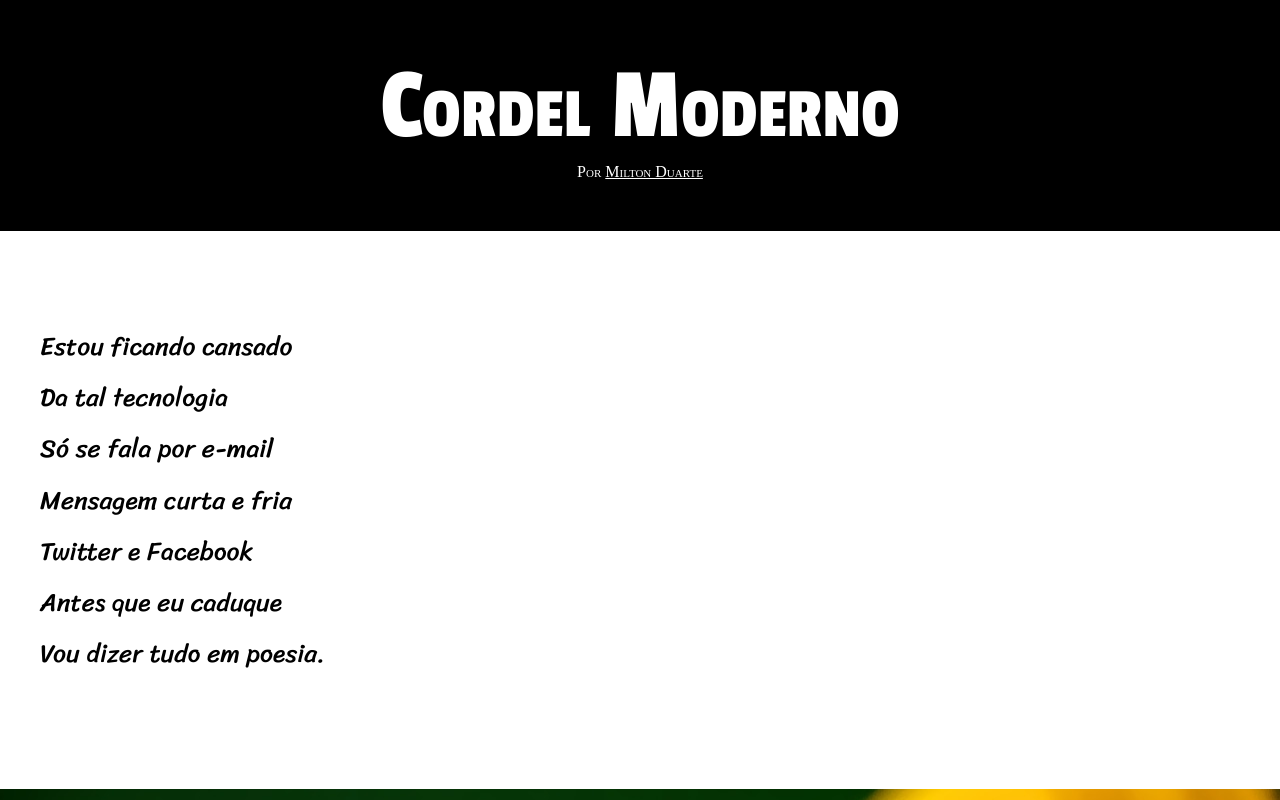
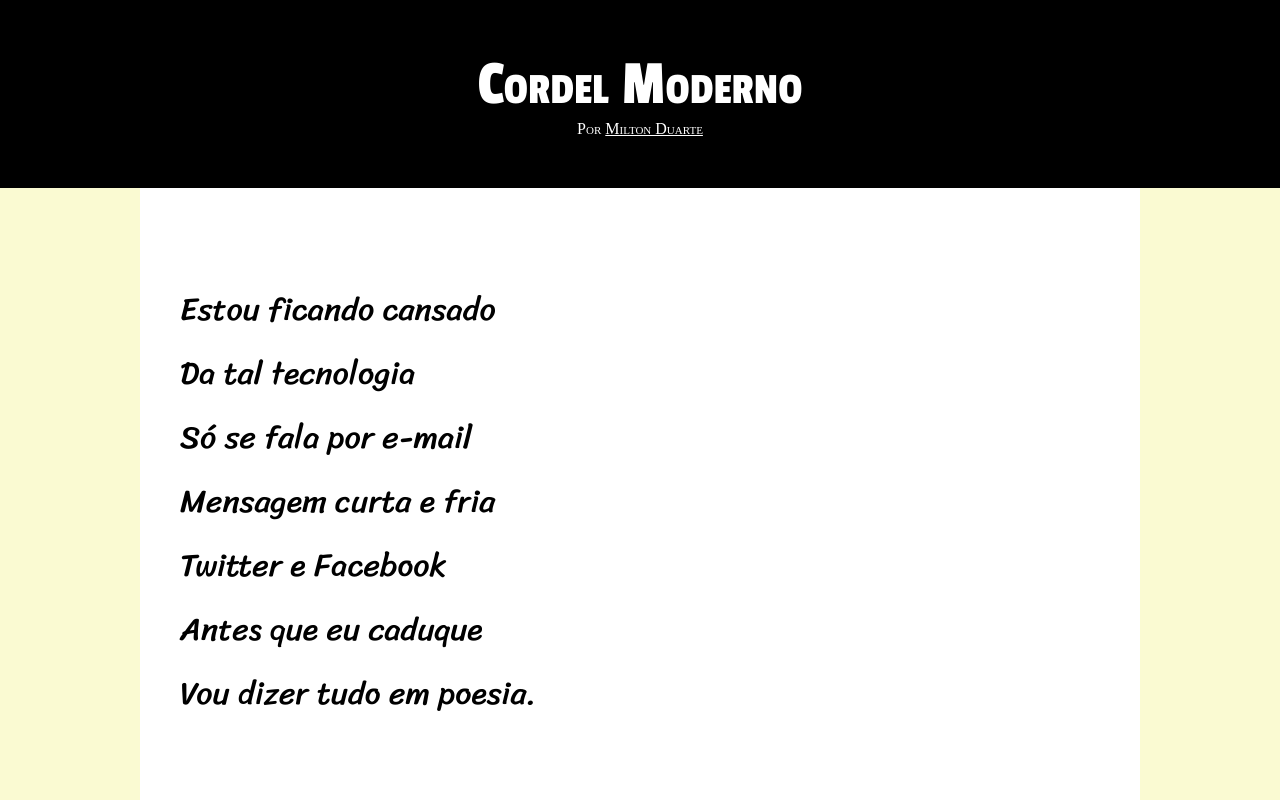
Before and after one commit to MicaellOliveira/Html-Css, a plain HTML site: page Cap 3/Cordel/index.html in a window 1280 px wide. Shown: the top 800 px of the page. Drawn offline with Linux system fonts and the light colour scheme.

Commit message:
upadated

```diff
--- a/Cap 3/Cordel/estilo/style.css
+++ b/Cap 3/Cordel/estilo/style.css
@@ -8,8 +8,11 @@
     padding: 0;
     margin: 0;
 }
-
-html, body {
+body {
+    min-height: 100vh;
+    background-color: lightgoldenrodyellow;
+}
+html {
     min-height: 100vh;
 }
 :root{
@@ -28,7 +31,7 @@ header{
 
 header > h1 {
     font-family: var(--font2);
-    font-size: 8vw;
+    font-size: 4em;
     font-weight: 100;
 }
 
@@ -36,19 +39,23 @@ a {
     color: white;
 
 }
-
+main{
+    max-width: 1000px;
+    background-color: white;
+    margin: auto;
+}
 section {
     line-height: 2em;
     padding: 10vh 0px 10vh 30px;
     padding-left: 30px;
     font-family: var(--font3);
-    font-size: 2vw;
+    font-size: 2em;
 
 }
 
 p {
     padding: 10px;
-    margin-bottom: 20px;
+    margin-bottom: 25px;
 }
 
 section.imagem > p {
--- a/Cap 3/Cordel/index.html
+++ b/Cap 3/Cordel/index.html
@@ -90,6 +90,6 @@
         </p>
     </section>
 </main>
-<footer>Site criado por <a href="https://github.com/Micaelloliveira">Micael Oliveira</a></footer>
+<footer>Site criado por <a href="https://github.com/Micaelloliveira" target="_blank"> Micael Oliveira </a></footer>
 </body>
 </html>
```
